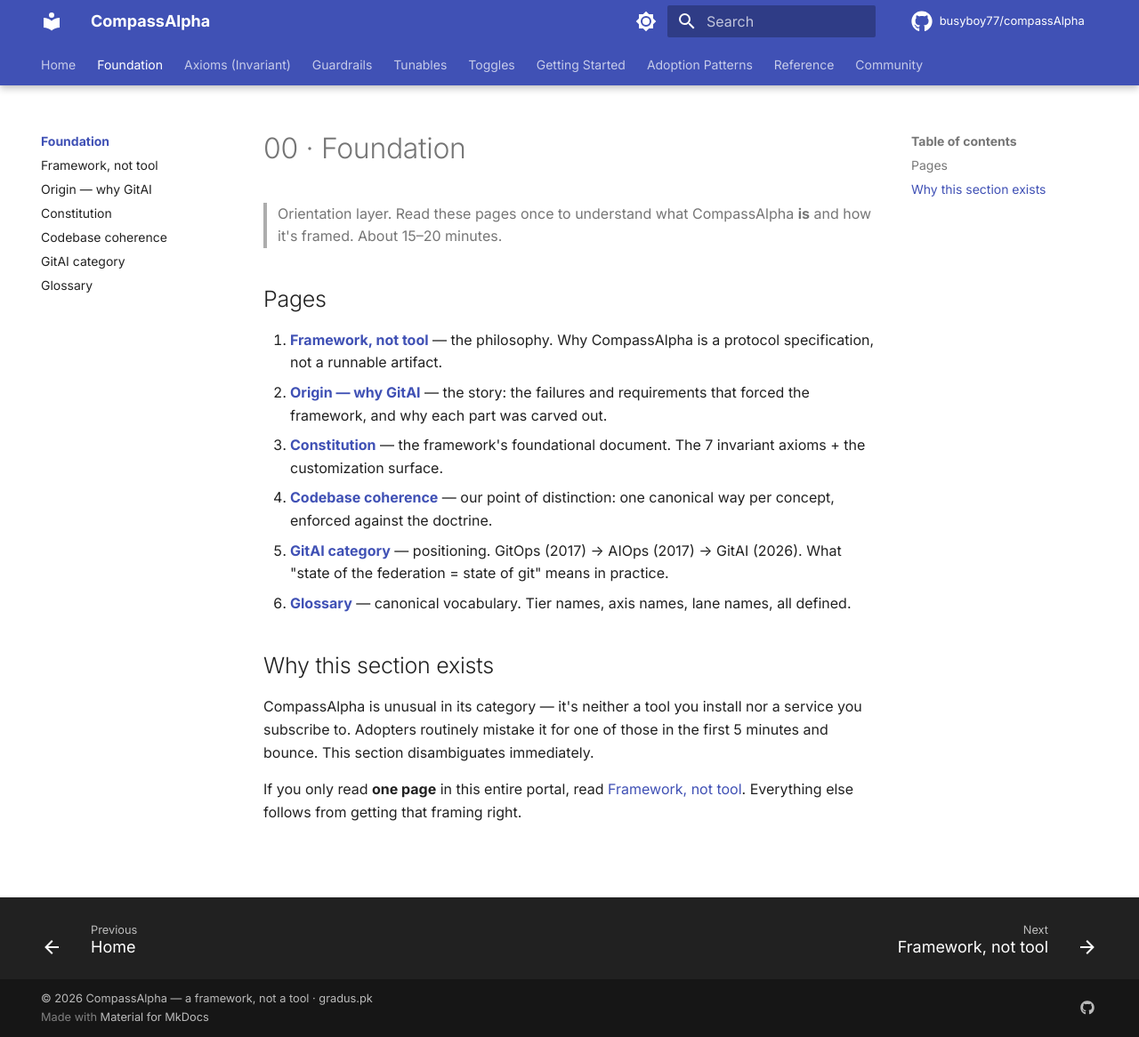
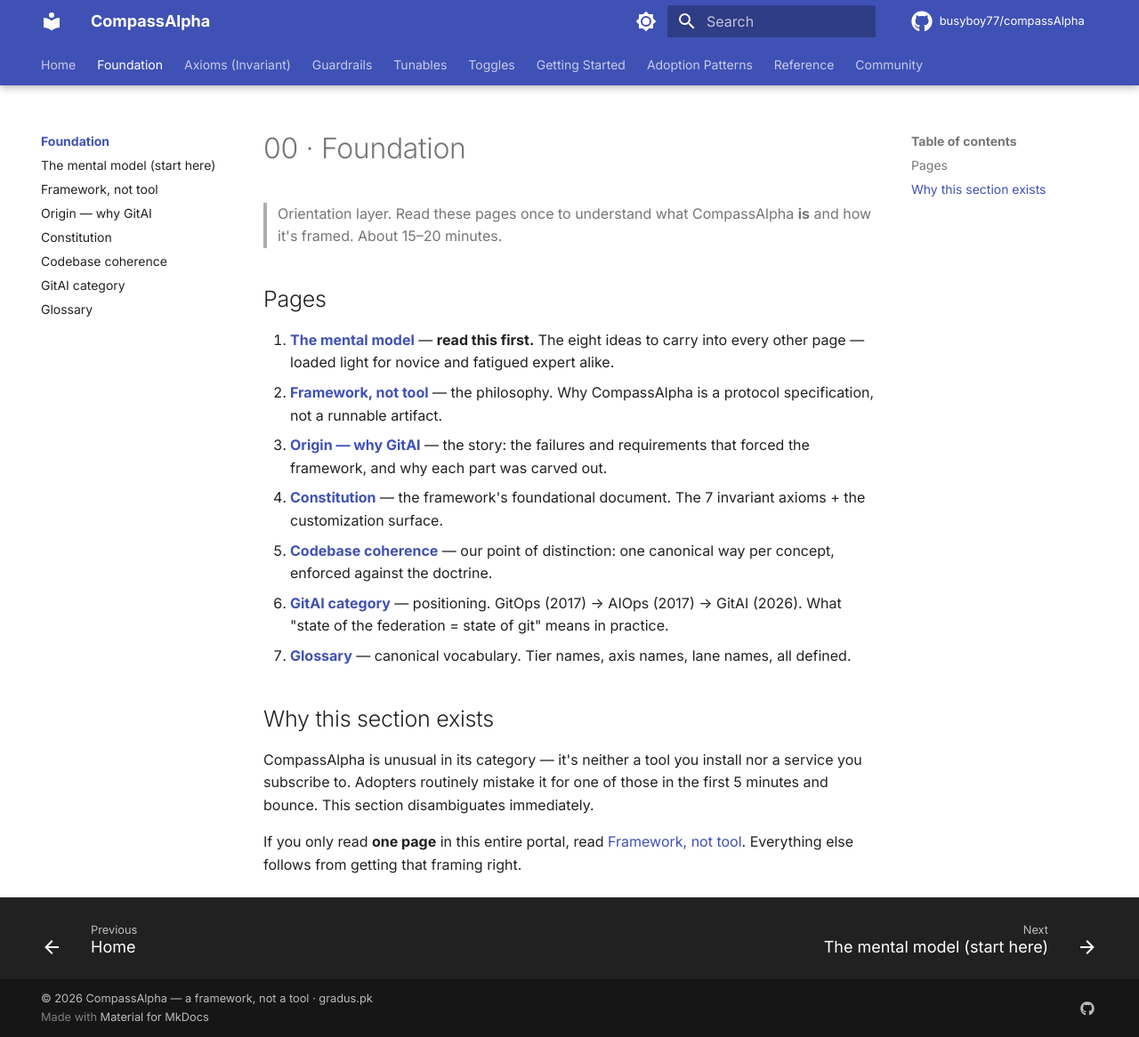
Before and after one commit to busyboy77/compassAlpha, an MkDocs documentation site: the page built from docs/00-foundation/index.md, in a window 1280 px wide and 1166 px high. Shown: the whole window at 89% size. Built offline with MkDocs 1.6.1 and Material for MkDocs 9.7.7, drawn with Linux system fonts in a browser that asks for light colours; comment, search, counter and statistics services are not loaded.

Commit message:
Foundation: add the canonical "read this first" mental-model primer
Establish the novice-first theme with a single scaffold page that loads
the reusable mental model before any deep dive — serving novice and
fatigued expert alike (a loaded reader is as lost as a beginner).

- 00-foundation/mental-model.md: the eight ideas to carry (framework-
  not-tool · four failures · three tiers/one toucher · two alternating
  axes · the 60K→code descent · the five-stage doctrine cycle as the
  lane everything else relaxes · git as bus+memory · the four layers),
  a "carry these, then go deeper" router, and a re-grounding note for
  the fatigued/returning reader. Framed as boot-light applied to the reader.
- assets/mental-model.svg: one-page scaffold — why / machine / rhythm /
  work (altitude descent + S1–S5) / rulebook (how/why/where).
- Wire it as the entry point: mkdocs nav (first foundation page),
  home "First time here?" (#1), and the foundation index (#1).

Scope: the primer spine only — not the parked story-driven onboarding,
not a portal-wide re-voicing. mkdocs --strict + content-safety pass.

Co-Authored-By: Claude Opus 4.8 (1M context) <noreply@anthropic.com>

```diff
--- a/docs/00-foundation/index.md
+++ b/docs/00-foundation/index.md
@@ -8,12 +8,13 @@ description: "Start here: what CompassAlpha is, the four-layer constitutional mo
 
 ## Pages
 
-1. [**Framework, not tool**](framework-not-tool.md) — the philosophy. Why CompassAlpha is a protocol specification, not a runnable artifact.
-2. [**Origin — why GitAI**](origin-story.md) — the story: the failures and requirements that forced the framework, and why each part was carved out.
-3. [**Constitution**](constitution.md) — the framework's foundational document. The 7 invariant axioms + the customization surface.
-4. [**Codebase coherence**](codebase-coherence.md) — our point of distinction: one canonical way per concept, enforced against the doctrine.
-5. [**GitAI category**](gitai-category.md) — positioning. GitOps (2017) → AIOps (2017) → GitAI (2026). What "state of the federation = state of git" means in practice.
-6. [**Glossary**](glossary.md) — canonical vocabulary. Tier names, axis names, lane names, all defined.
+1. [**The mental model**](mental-model.md) — **read this first.** The eight ideas to carry into every other page — loaded light for novice and fatigued expert alike.
+2. [**Framework, not tool**](framework-not-tool.md) — the philosophy. Why CompassAlpha is a protocol specification, not a runnable artifact.
+3. [**Origin — why GitAI**](origin-story.md) — the story: the failures and requirements that forced the framework, and why each part was carved out.
+4. [**Constitution**](constitution.md) — the framework's foundational document. The 7 invariant axioms + the customization surface.
+5. [**Codebase coherence**](codebase-coherence.md) — our point of distinction: one canonical way per concept, enforced against the doctrine.
+6. [**GitAI category**](gitai-category.md) — positioning. GitOps (2017) → AIOps (2017) → GitAI (2026). What "state of the federation = state of git" means in practice.
+7. [**Glossary**](glossary.md) — canonical vocabulary. Tier names, axis names, lane names, all defined.
 
 ## Why this section exists
 
--- a/mkdocs.yml
+++ b/mkdocs.yml
@@ -96,6 +96,7 @@ nav:
   - Home: index.md
   - Foundation:
     - 00-foundation/index.md
+    - The mental model (start here): 00-foundation/mental-model.md
     - Framework, not tool: 00-foundation/framework-not-tool.md
     - Origin — why GitAI: 00-foundation/origin-story.md
     - Constitution: 00-foundation/constitution.md
```
Also changed, not shown: docs/00-foundation/mental-model.md (added, +56 -0 lines), docs/index.md (+7 -6 lines), docs/assets/mental-model.svg (added).
